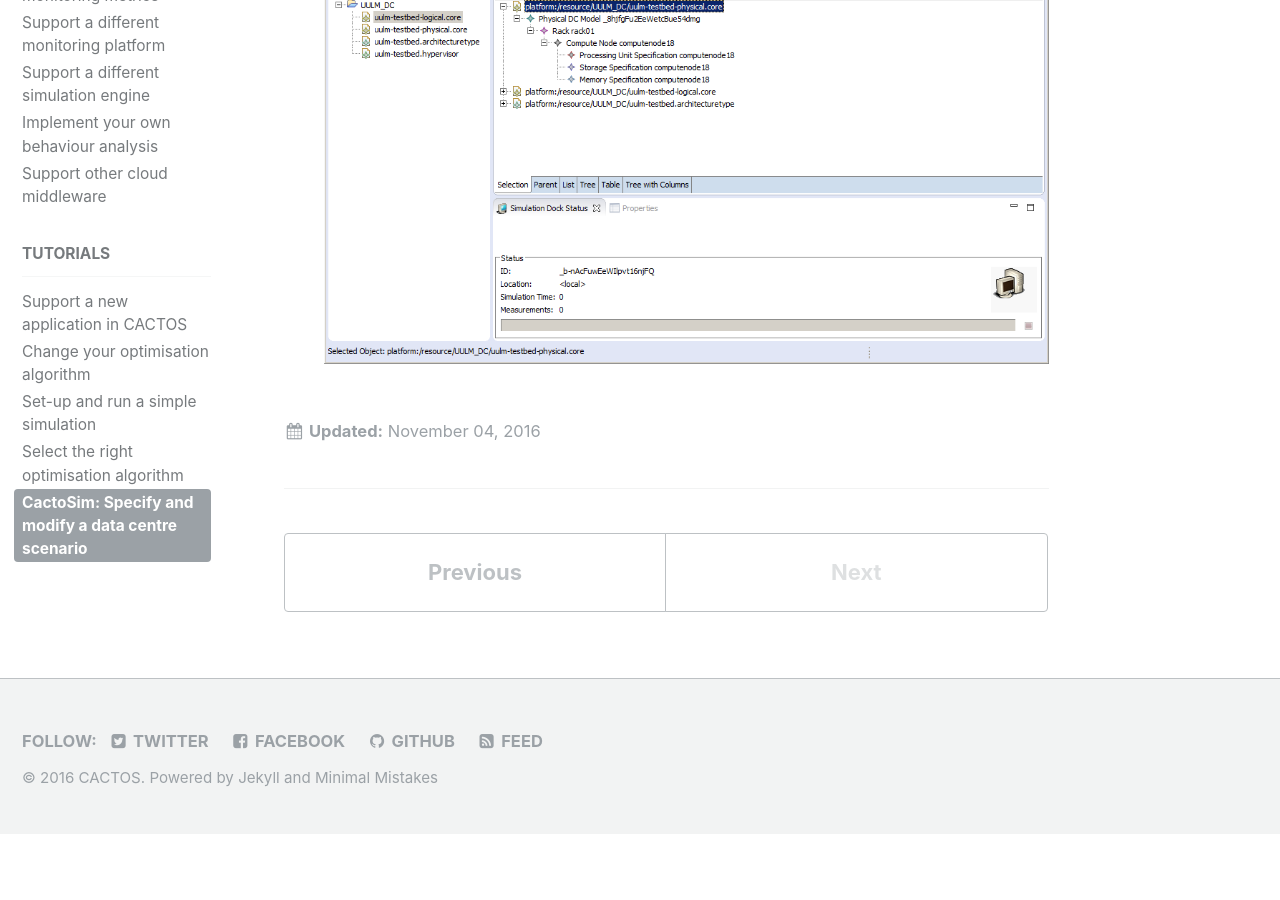
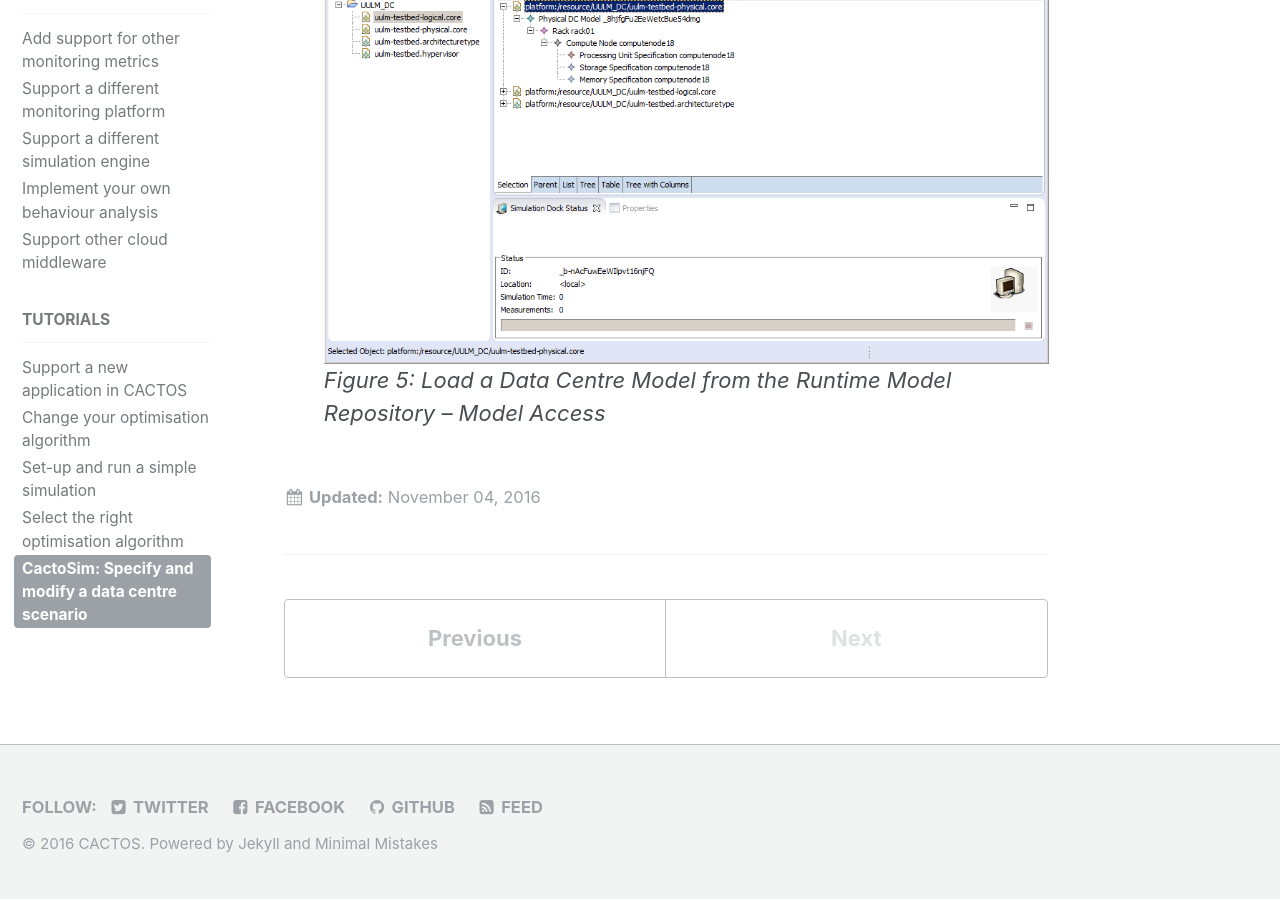
Before and after one commit to cactos/cactos.github.io, a Jekyll site: the page built from _docs/19_cactosim-specify-and-modify-a-data-centre-scenario.md, in a window 1280 px wide and 900 px high, scrolled down 3820 px. Built offline with Jekyll 4.4.1, drawn with Linux system fonts in a browser that asks for light colours; before the commit the page ends 4654 px from its top, so only the background shows below that.

Commit message:
Final edits

```diff
--- a/_docs/19_cactosim-specify-and-modify-a-data-centre-scenario.md
+++ b/_docs/19_cactosim-specify-and-modify-a-data-centre-scenario.md
@@ -9,9 +9,9 @@
 
 [Doc19_1]: {{ base_path }}/assets/images/Doc19_1.png "Load DC"
 [Doc19_2]: {{ base_path }}/assets/images/Doc19_2.png "Load DC - Select"
-[Doc19_3]: {{ base_path }}/assets/images/Doc19_3.png "Load DC - Select"
-[Doc19_4]: {{ base_path }}/assets/images/Doc19_4.png "Load DC - Select"
-[Doc19_5]: {{ base_path }}/assets/images/Doc19_5.png "Load DC - Select"
+[Doc19_3]: {{ base_path }}/assets/images/Doc19_3.png "Name Project"
+[Doc19_4]: {{ base_path }}/assets/images/Doc19_4.png "Credentials"
+[Doc19_5]: {{ base_path }}/assets/images/Doc19_5.png "Model Access"
 
 CactoSim provides a wealth of options to modify and adapt physical or logical data centre resources. This section of the user manual explains the individual building blocks used to define and manipulate various simulation scenarios in CactoSim. Users can combine those building blocks to fit the purpose of a specific data centre analysis.
 
@@ -42,3 +42,4 @@
 
 - CactoSim will now connect to the server and fetch CACTOS models to the workspace folder. The models can then be viewed and edited in the resource tree viewer, shown in *Figure 5*.
 ![alt text][Doc19_5]
+*Figure 5: Load a Data Centre Model from the Runtime Model Repository – Model Access*
```
